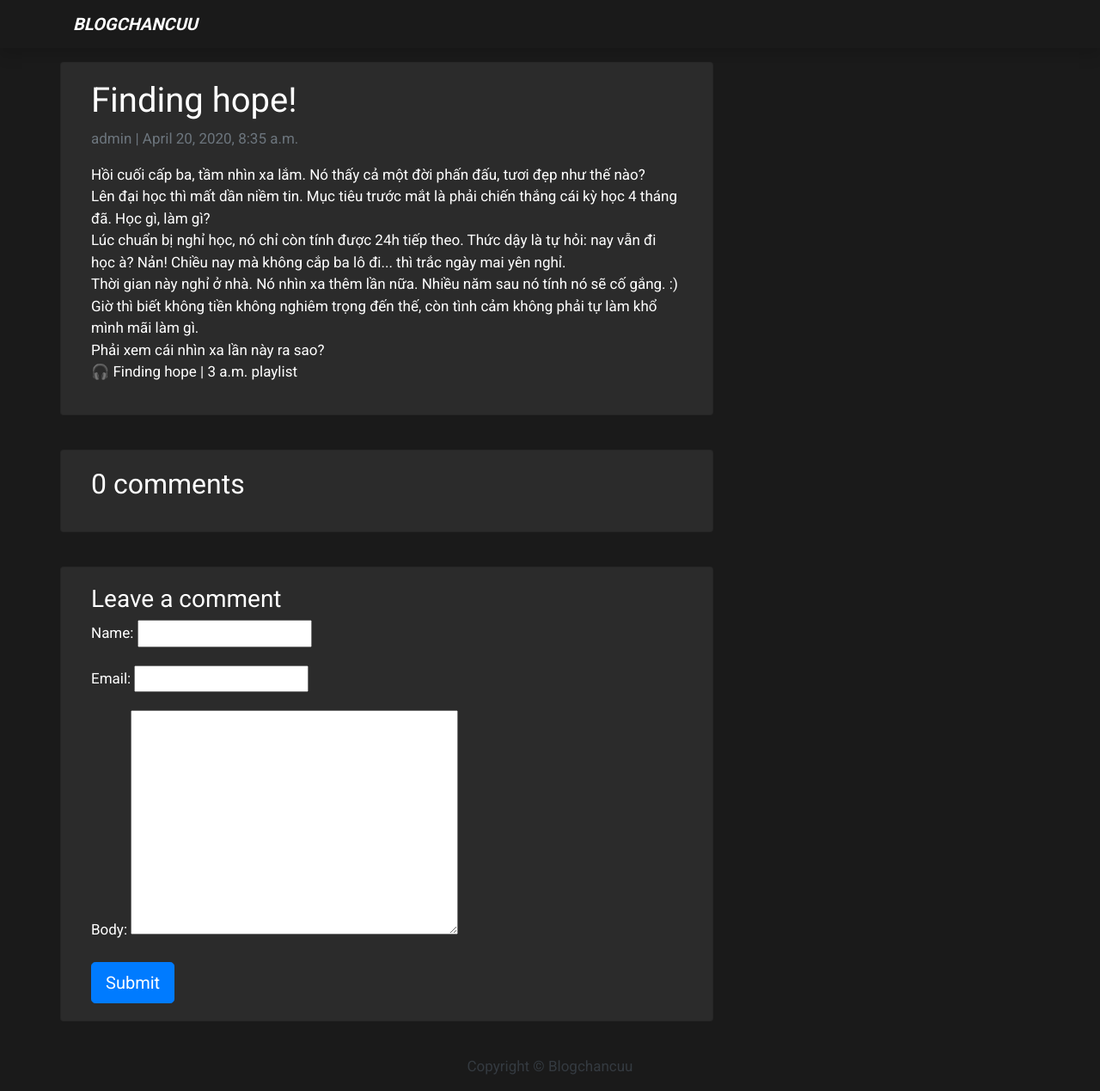
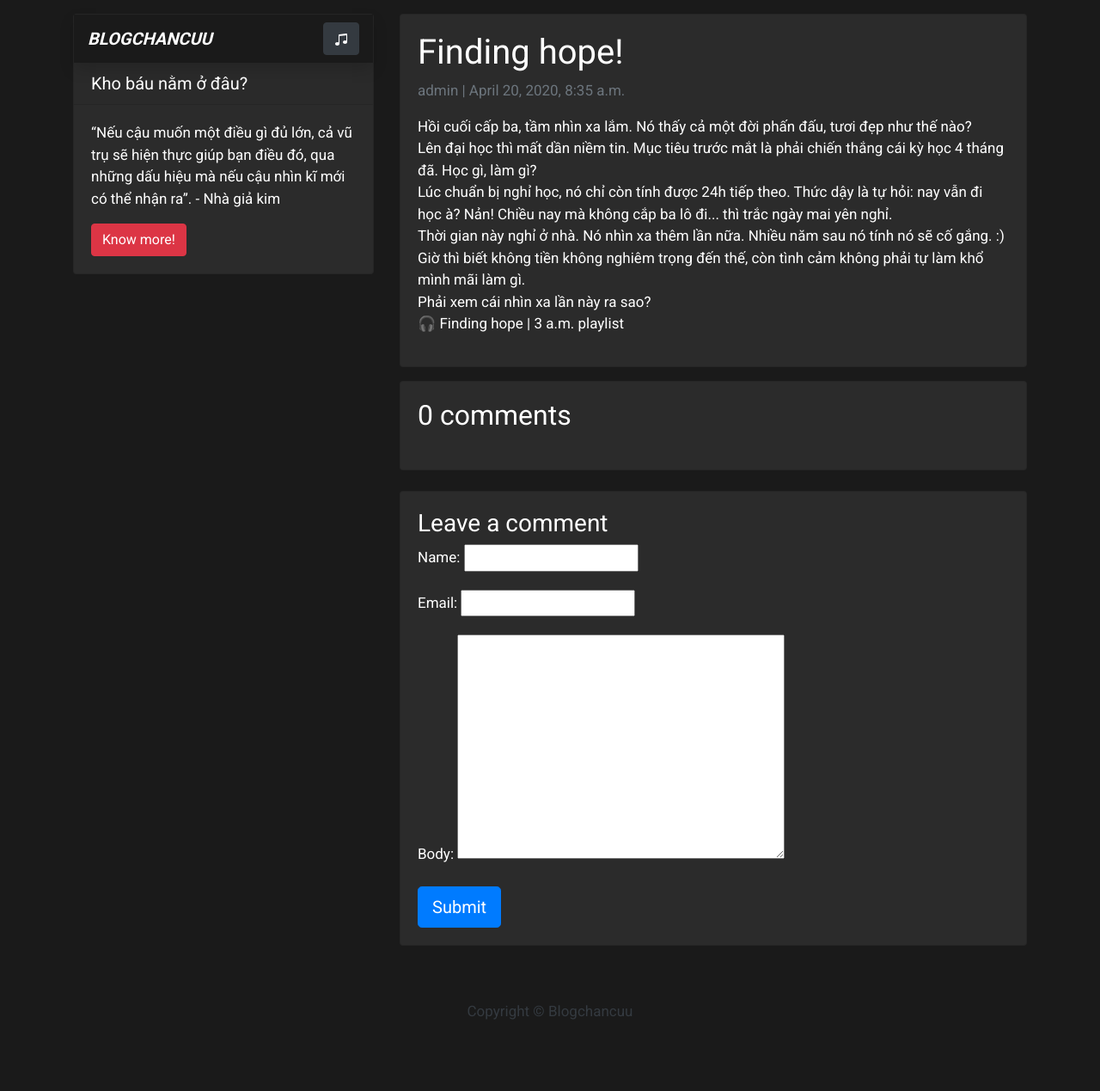
Before and after one commit to canhazn/blogchancuu1, a Django app: a page that uses templates/base.html in a window 1280 px wide. Shown: the whole page at 86% size. After the commit the page ends 1186 px from the top, so only its background shows below. Run offline with Django 3.2, Linux system fonts and the light colour scheme; data comes from the database, SQL or seed files in the repository; both versions use the stored data as it was after the commit; some libraries are stand-ins or nearby versions.

Commit message:
ad music

```diff
--- a/blogchancuu/settings.py
+++ b/blogchancuu/settings.py
@@ -27,7 +27,7 @@ SECRET_KEY = '1g^n)pvz2k4!7ufk0l)n6%)8gwpffw=kq&$s%wv3e&7+#&h8z5'
 # SECURITY WARNING: don't run with debug turned on in production!
 DEBUG = True
 
-ALLOWED_HOSTS = ['192.168.1.6']
+ALLOWED_HOSTS = ['192.168.1.6', '127.0.0.1']
 
 
 # Application definition
--- a/templates/base.html
+++ b/templates/base.html
@@ -27,26 +27,11 @@
 
 <body>
     <!-- Navigation -->
-    <nav class="top-nav navbar navbar-expand-lg shadow" id="mainNav">
+    <!-- <nav class="top-nav navbar navbar-expand-lg shadow" id="mainNav">
         <div class="container">
             <a class="navbar-brand text-white font-italic font-weight-bolder" href="{% url 'home' %}">BLOGCHANCUU </a>
-            <!-- <button class="navbar-toggler navbar-toggler-right navbar-dark" type="button" data-toggle="collapse"
-                data-target="#navbarResponsive" aria-controls="navbarResponsive" aria-expanded="false"
-                aria-label="Toggle navigation">
-                <span class="navbar-toggler-icon"></span>
-            </button>
-            <div class="collapse navbar-collapse" id="navbarResponsive">
-                <ul class="navbar-nav ml-auto">
-                    <li class="nav-item text-white">
-                        <a class="nav-link text-white font-weight-bold" href="#">Tìm kiếm</a>
-                    </li>
-                    <li class="nav-item text-white">
-                        <a class="nav-link text-white font-weight-bold" href="#">Nhãn</a>
-                    </li>
-                </ul>
-            </div> -->
         </div>
-    </nav>
+    </nav> -->
     {% block content %}
     <!-- Content Goes here -->
     {% endblock content %}
--- a/templates/index.html
+++ b/templates/index.html
@@ -16,8 +16,9 @@
 </header> -->
 <div class="container">
     <div class="row">
+        {% block sidebar %} {% include 'sidebar.html' %} {% endblock sidebar %}
         <!-- Blog Entries Column -->
-        <div class="col-md-8 mt-3 left">
+        <div class="col-md-8 mt-3">
             {% for post in post_list %}
             <div class="card mb-4">
                 <div class="card-body">
@@ -30,7 +31,6 @@
             </div>
             {% endfor %}
         </div>
-        {% block sidebar %} {% include 'sidebar.html' %} {% endblock sidebar %}
     </div>
 </div>
 {%endblock%}
--- a/templates/post_detail.html
+++ b/templates/post_detail.html
@@ -1,17 +1,17 @@
 {% extends 'base.html' %} {% block content %}
 
 <div class="container">
+
   <div class="row">
-    <div class="col-md-8 card mb-4  mt-3 left  top">
-      <div class="card-body">
+    {% block sidebar %} {% include 'sidebar.html' %} {% endblock sidebar %}
+    <div class="col-md-8 mb-4  mt-3 left  top">
+      <div class="card-body card">
         <h1>{% block title %} {{ post.title }} {% endblock title %}</h1>
         <p class=" text-muted">{{ post.author }} | {{ post.created_on }}</p>
         <div class="">{{ post.content | safe }}</div>
       </div>
-    </div>
 
-    <div class="col-md-8 card mb-4  mt-3 ">
-      <div class="card-body">
+      <div class="card-body card mb-4 mt-3">
         <!-- comments -->
         {% with comments.count as total_comments %}
         <h2>{{ total_comments }} comments</h2>
@@ -32,9 +32,7 @@
 
         {% endfor %}
       </div>
-    </div>
-    <div class="col-md-8 card mb-4  mt-3 ">
-      <div class="card-body">
+      <div class="card-body card mb-4 mt-3">
         {% if new_comment %}
         <div class="alert alert-success" role="alert">
           Your comment is awaiting moderation
--- a/templates/sidebar.html
+++ b/templates/sidebar.html
@@ -1,15 +1,70 @@
-{% block sidebar %}
+{% block sidebar %} {% load static %}
+
 
 <!-- Sidebar Widgets Column -->
-<div class="col-md-4 float-right ">
-    <div class="card my-4">
+<div class="col-md-4">
+    <div class="card mt-3">
+        <nav class="top-nav navbar shadow">
+            <a class="navbar-brand text-white font-italic font-weight-bolder" href="{% url 'home' %}">BLOGCHANCUU
+            </a>
+            <button id="play-btn" type="button" class="btn btn-dark">
+                <svg class="bi bi-music-note-beamed" width="1em" height="1em" viewBox="0 0 16 16" fill="currentColor"
+                    xmlns="http://www.w3.org/2000/svg">
+                    <path
+                        d="M6 13c0 1.105-1.12 2-2.5 2S1 14.105 1 13c0-1.104 1.12-2 2.5-2s2.5.896 2.5 2zm9-2c0 1.105-1.12 2-2.5 2s-2.5-.895-2.5-2 1.12-2 2.5-2 2.5.895 2.5 2z" />
+                    <path fill-rule="evenodd" d="M14 11V2h1v9h-1zM6 3v10H5V3h1z" clip-rule="evenodd" />
+                    <path d="M5 2.905a1 1 0 01.9-.995l8-.8a1 1 0 011.1.995V3L5 4V2.905z" />
+                </svg>
+                <svg class="bi bi-pause-fill" width="1em" height="1em" viewBox="0 0 16 16" fill="currentColor"
+                    xmlns="http://www.w3.org/2000/svg">
+                    <path
+                        d="M5.5 3.5A1.5 1.5 0 017 5v6a1.5 1.5 0 01-3 0V5a1.5 1.5 0 011.5-1.5zm5 0A1.5 1.5 0 0112 5v6a1.5 1.5 0 01-3 0V5a1.5 1.5 0 011.5-1.5z" />
+                </svg>
+            </button>
+        </nav>
         <h5 class="card-header">Kho báu nằm ở đâu?</h5>
+
         <div class="card-body">
+
             <p class="card-text">“Nếu cậu muốn một điều gì đủ lớn, cả vũ trụ sẽ hiện thực giúp bạn điều đó, qua những
-                dấu hiệu mà nếu cậu nhìn kĩ mới có thể nhận ra”. - Cậu bé chăn cừu</p>
+                dấu hiệu mà nếu cậu nhìn kĩ mới có thể nhận ra”. - Nhà giả kim</p>
             <a href="#" class="btn btn-danger">Know more!</a>
         </div>
     </div>
 </div>
 
+<script>
+
+    let album = ['em-dep-nhu-doa-hoa.mp3',
+        'ban-tinh-ca-khong-hoan-thien.mp3',
+        'duong-ve-tam-toi.mp3',
+        'anh-khong-con-tin-vao-tinh-yeu-cho-den-khi.mp3',
+        'sai-gon-binh-yen-vi-co-em.mp3',
+        'toi-nuoi-co.mp3',
+        'ly-do-nao-de-quay-lai-voi-nhau.mp3'];
+    album = album.map((track) => "{% static 'music/' %}" + track);
+    let activeTrack = Math.floor(Math.random() * album.length);
+    let audioManager = new Audio(album[activeTrack]);
+    $(".bi-pause-fill").hide();
+    $("#play-btn").click(() => {
+        $("#play-btn").button('toggle');
+        if (audioManager.paused) {
+            audioManager.play();
+            $(".bi-music-note-beamed").hide();
+            $(".bi-pause-fill").show();
+        } else {
+            audioManager.pause();
+            $(".bi-pause-fill").hide();
+            $(".bi-music-note-beamed").show();
+        }
+    })
+    audioManager.addEventListener("ended", function () {
+        let newTrack = Math.floor(Math.random() * album.length);
+        if ((newTrack == activeTrack) && (newTrack == album.length - 1)) newTrack--;
+        activeTrack = newTrack != activeTrack ? newTrack : Math.floor((newTrack + album.length) / 2);
+        console.log(album[activeTrack]);
+        audioManager.play();
+    });
+</script>
+
 {% endblock sidebar %}
```
Also changed, not shown: db.sqlite3, media/django-summernote/2020-04-20/52cb7fa0-7843-4cc4-ad70-050e1146ce29.jpg (deleted), media/django-summernote/2020-04-20/90f5b6b7-a3fe-4005-8719-abed89a959de.jpg (deleted), 9 other files.
